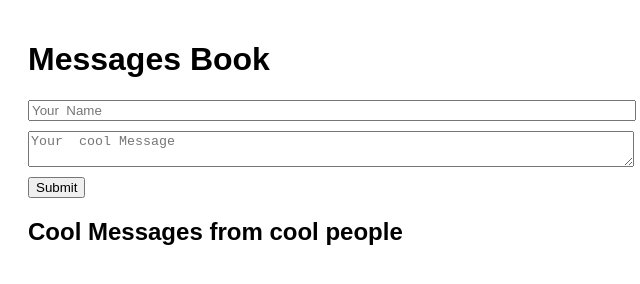
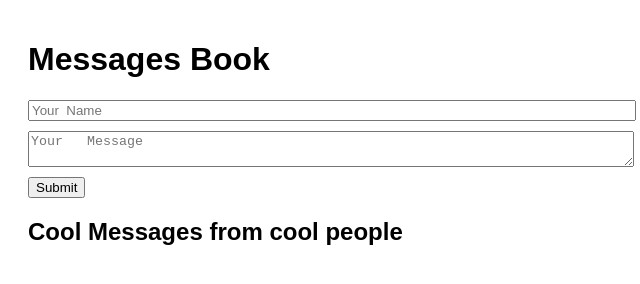
Before and after one commit to syedBilalSherazi/guestbook-app, a website: page public/index.html in a window 1280 px wide. Shown: the full height of the page, 312-952 px from the left. Drawn offline with Linux system fonts and the light colour scheme; no server answers.

Commit message:
Update index.html

```diff
--- a/public/index.html
+++ b/public/index.html
@@ -15,7 +15,7 @@
   <h1>Messages Book</h1>
   <form method="POST" action="/submit">
     <input name="name" placeholder="Your  Name" required />
-    <textarea name="message" placeholder="Your  cool Message " required></textarea>
+    <textarea name="message" placeholder="Your   Message " required></textarea>
     <button type="submit">Submit</button>
   </form>
 
```
